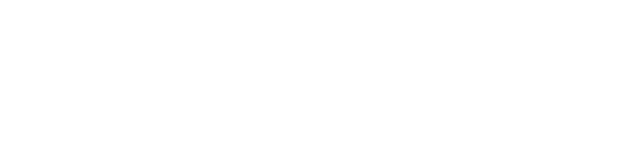
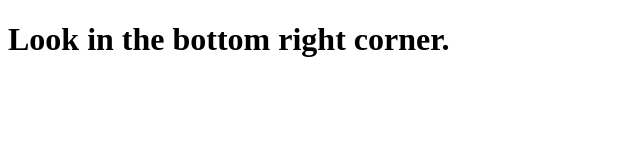
Before and after one commit to vladimirdecio/uasdubai, a plain HTML site: page index.html in a window 1280 px wide. Shown: the whole page, without its empty margins (0-640 px from the left). Drawn offline with Linux system fonts and the light colour scheme.

Commit message:
Update index.html

```diff
--- a/index.html
+++ b/index.html
@@ -2,6 +2,7 @@
 <html>
 <head>
   <title>My Webchat</title>
+  <h1>Look in the bottom right corner.</h1>
 </head>
 <body>
   <script src="https://cdn.botpress.cloud/webchat/v2.2/inject.js"></script>
```
